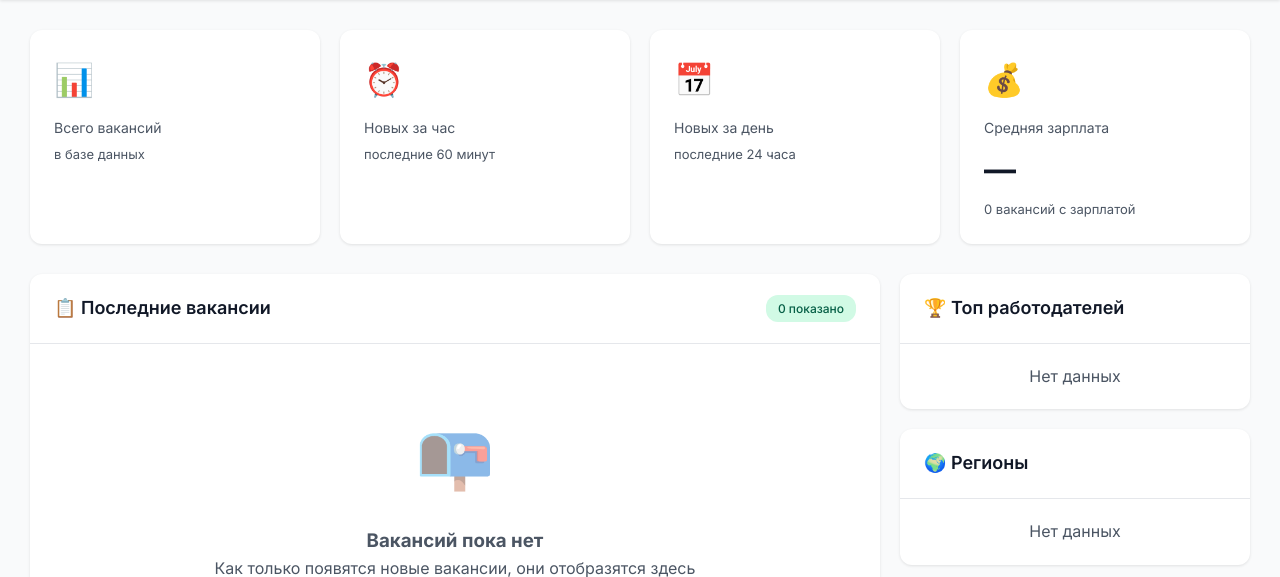
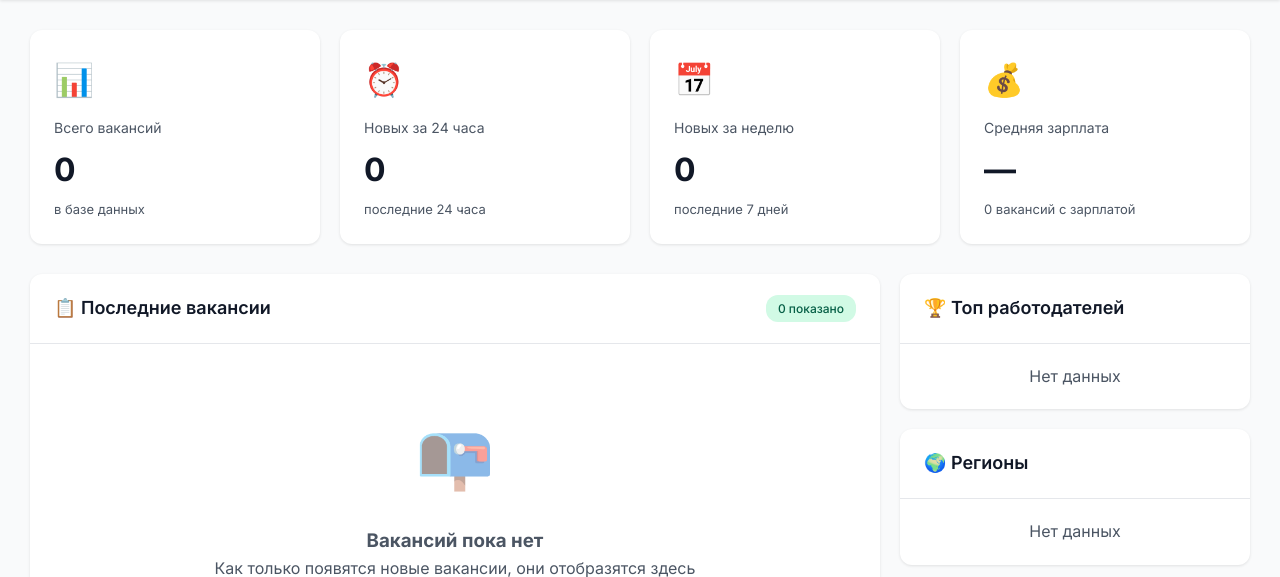
Before and after one commit to Vitaly3278/hh-parser, a FastAPI app: page / in a window 1280 px wide. Shown: the part 91-668 px from the top of the page. Run offline with FastAPI, Linux system fonts and the light colour scheme; parts of the project's set-up code (start-up, migrations or seed data) failed here and were passed over.

Commit message:
fix: исправлено отображение статистики в веб-интерфейсе
- Исправлены имена переменных в шаблоне (stats.total, stats.today, stats.week)
- Добавлено last_check в get_stats()
- Обновлены подписи карточек статистики

Co-authored-by: Qwen-Coder <qwen-coder@alibabacloud.com>

```diff
--- a/web/templates/index.html
+++ b/web/templates/index.html
@@ -401,22 +401,22 @@
                 <div class="stat-card">
                     <div class="stat-icon">📊</div>
                     <div class="stat-label">Всего вакансий</div>
-                    <div class="stat-value">{{ stats.total_count }}</div>
+                    <div class="stat-value">{{ stats.total }}</div>
                     <div class="stat-subtitle">в базе данных</div>
                 </div>
 
                 <div class="stat-card">
                     <div class="stat-icon">⏰</div>
-                    <div class="stat-label">Новых за час</div>
-                    <div class="stat-value">{{ stats.last_hour_count }}</div>
-                    <div class="stat-subtitle">последние 60 минут</div>
+                    <div class="stat-label">Новых за 24 часа</div>
+                    <div class="stat-value">{{ stats.today }}</div>
+                    <div class="stat-subtitle">последние 24 часа</div>
                 </div>
 
                 <div class="stat-card">
                     <div class="stat-icon">📅</div>
-                    <div class="stat-label">Новых за день</div>
-                    <div class="stat-value">{{ stats.last_day_count }}</div>
-                    <div class="stat-subtitle">последние 24 часа</div>
+                    <div class="stat-label">Новых за неделю</div>
+                    <div class="stat-value">{{ stats.week }}</div>
+                    <div class="stat-subtitle">последние 7 дней</div>
                 </div>
 
                 <div class="stat-card">
```
Also changed, not shown: storage/repository.py.
